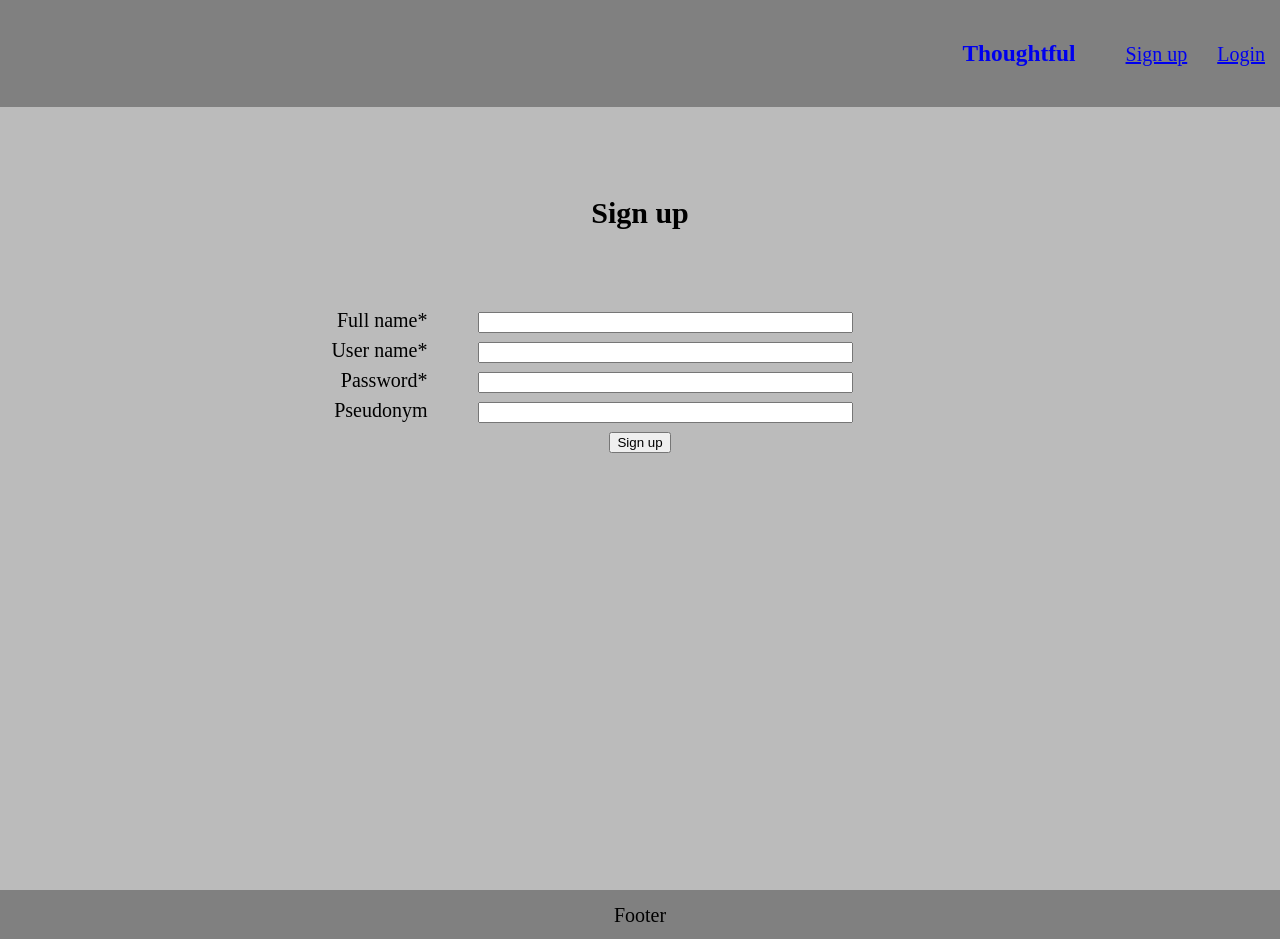
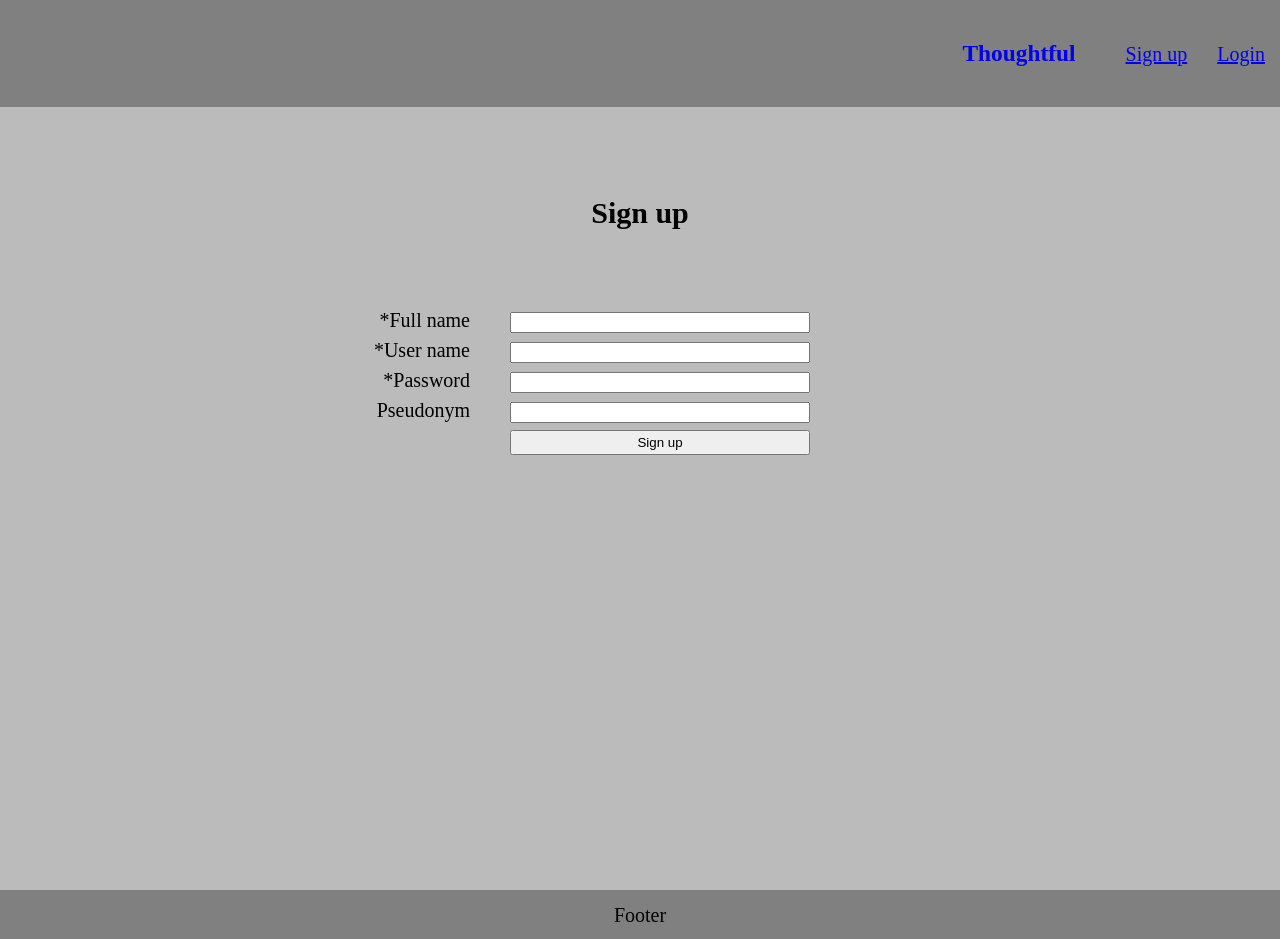
Before and after one commit to traviswhittington88/thoughtful-client, a React (Create React App) app: page /signup in a window 1280 px wide. Built offline with nearby package versions, Linux system fonts and the light colour scheme.

Commit message:
positioned and lightly styled elements in signup form

```diff
--- a/src/components/SignupForm/SignupForm.css
+++ b/src/components/SignupForm/SignupForm.css
@@ -1,44 +1,27 @@
-* {
-  box-sizing: border-box;
-} /* might be unecessary if in app.css */
+.signup-form {
+  width: 80%;
+  margin: 0 auto;
+}
+
+label, input {
+  /* In order to define widths */
+  display: inline-block;
+}
+
+label {
+  width: 30%;
+  /* Positions the label text beside the input */
+  text-align: right;
+}
+
+label + input {
+  width: 30%;
+  margin: 0 30% 0 4%;
+}
 
 
-.signup-form {
-
+#submit {
+  width: 30%;
+  height: 25px;
+  margin-left: 4%;
 }
-
-.error {
-
-}
-
-.full_name {
-
-}
-
-.user_name {
-
-}
-
-.password {
-
-}
-
-.pseudonym {
-
-}
-
-#full_name {
-
-}
-
-#user_name {
-
-}
-
-#password {
-
-}
-
-#pseudonym {
-
-}
--- a/src/components/SignupForm/SignupForm.js
+++ b/src/components/SignupForm/SignupForm.js
@@ -1,4 +1,5 @@
 import React, { Component } from 'react'
+import './SignupForm.css'
 import AuthApiService from '../../services/auth-api-service'
 
 
@@ -42,7 +43,7 @@ export default class SignupForm extends Component {
           {error && <p className='error'>{error}</p>}
         </div>
         <div className='full_name'>
-          <label htmlFor='full_name'>Full name*</label>
+          <label htmlFor='full_name'>*Full name</label>
           <input
             name='full_name'
             type='text'
@@ -51,7 +52,7 @@ export default class SignupForm extends Component {
           />
         </div>
         <div className='user_name'>
-          <label htmlFor='user_name'>User name*</label>
+          <label htmlFor='user_name'>*User name</label>
           <input
             name='user_name'
             type='text'
@@ -60,7 +61,7 @@ export default class SignupForm extends Component {
           />
         </div>
         <div className='password'>
-          <label htmlFor='password'>Password*</label>
+          <label htmlFor='password'>*Password</label>
           <input
             name='password'
             type='password'
@@ -76,7 +77,7 @@ export default class SignupForm extends Component {
             id='pseudonym'
           />
         </div>
-        <button type='submit'>Sign up</button>
+        <button type='submit' id="submit">Sign up</button>
       </form>
     )
   }
```
